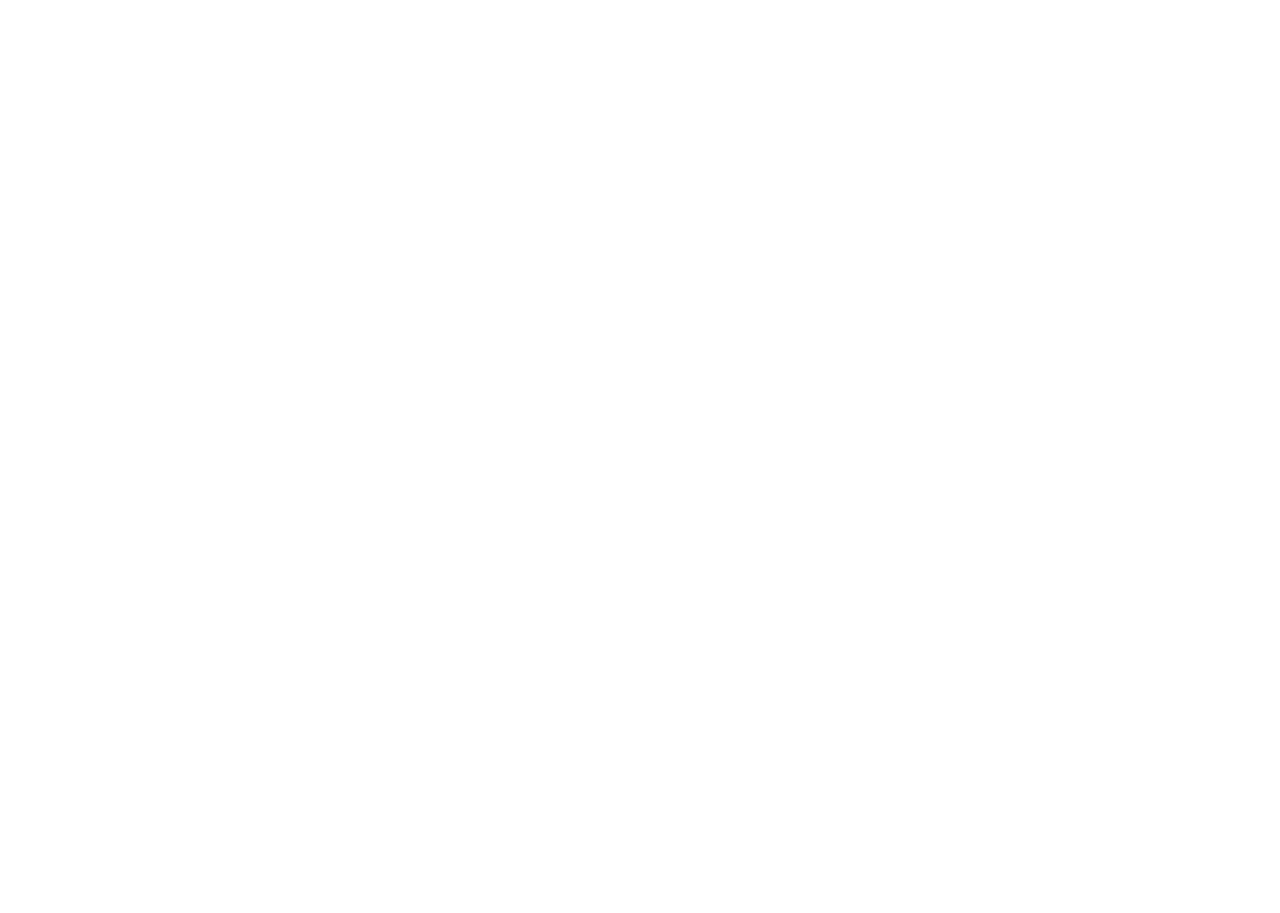
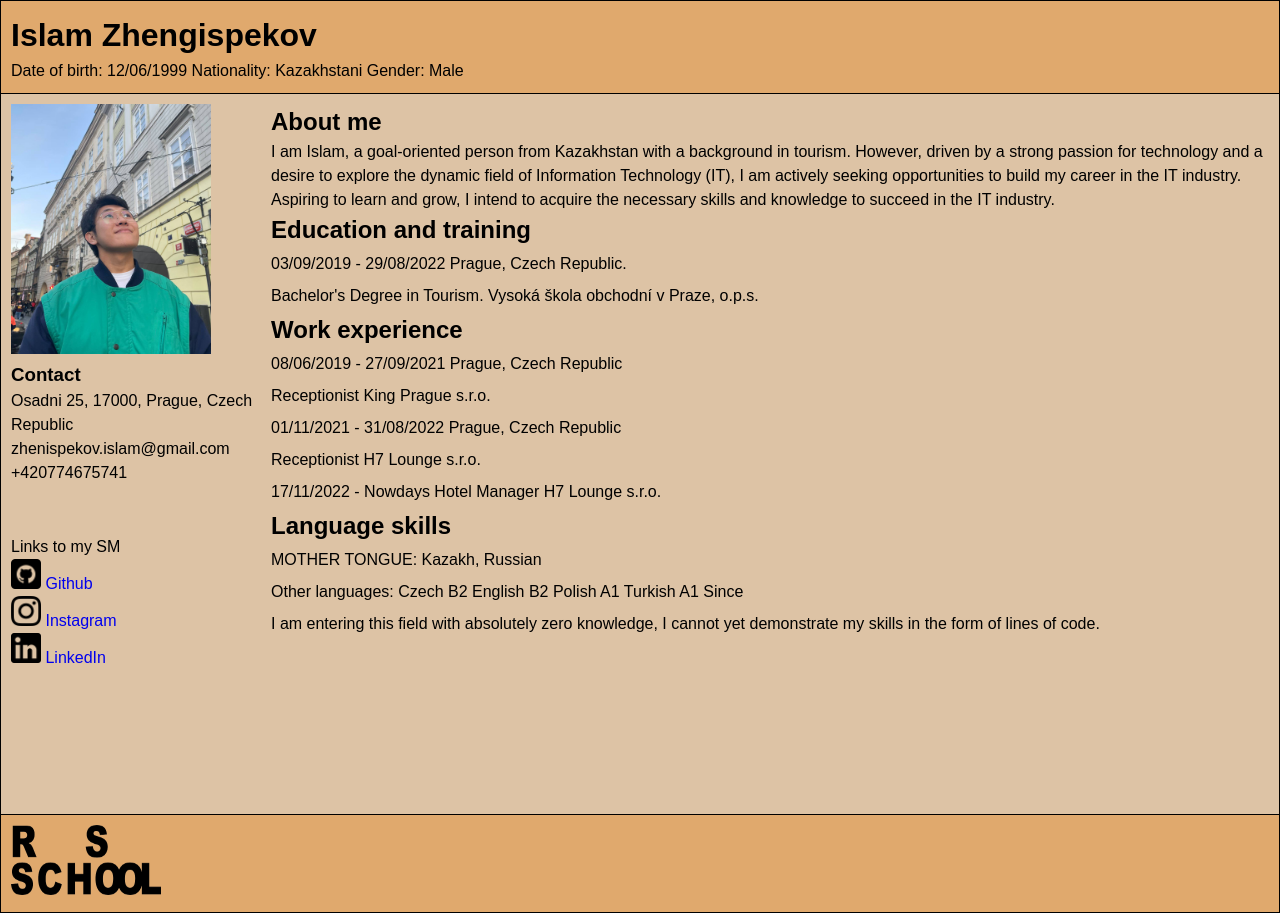
Before and after one commit to Zhengispekov/rsschool-cv, a plain HTML site: page index.html in a window 1280 px wide. Before the commit the page ends 800 px from the top, so only its background shows below. Drawn offline with Linux system fonts and the light colour scheme.

Commit message:
feat:update CV

```diff
--- a/index.html
+++ b/index.html
@@ -1,10 +1,109 @@
 <!DOCTYPE html>
 <html lang="en">
   <head>
-    <meta charset="UTF-8">
-    <meta name="viewport" content="width=device-width, initial-scale=1.0">
-    <title>CV for RS School</title>
-    <link rel="stylesheet" href="style.css">
+    <meta charset="UTF-8" />
+    <meta name="viewport" content="width=device-width, initial-scale=1.0" />
+    <title>My CV</title>
   </head>
-  <body></body>
+  <link href="style.css" rel="stylesheet" />
+
+  <body>
+    <div class="content">
+      <div class="header">
+        <h1>Islam Zhengispekov</h1>
+        Date of birth: 12/06/1999 Nationality: Kazakhstani Gender: Male
+      </div>
+      <div class="main">
+        <div class="menu">
+          <img src="ph1.jpg" alt="my photo" width="200" height="250" />
+          <h3 class="bold">Contact</h3>
+
+          <p class="mb-50">
+            Osadni 25, 17000, Prague, Czech Republic zhenispekov.islam@gmail.com
+            +420774675741
+          </p>
+
+          <p>Links to my SM</p>
+          <a
+            style="text-decoration: none"
+            href="https://github.com/Zhengispekov"
+          >
+            <img
+              src="free-icon-github-3291695.png"
+              alt="Github"
+              width="30px"
+              height="30px"
+            />
+            Github</a
+          >
+          <br />
+          <a
+            style="text-decoration: none"
+            href="https://www.instagram.com/islam_zhengispekov/"
+          >
+            <img
+              src="free-icon-instagram-1384031.png"
+              alt="inst"
+              width="30px"
+              height="30px"
+            />
+            Instagram</a
+          >
+          <br />
+          <a
+            style="text-decoration: none"
+            href="https://www.linkedin.com/in/islam-zhenispekov"
+          >
+            <img
+              src="free-icon-linkedin-logo-61109.png"
+              alt="lin"
+              width="30px"
+              height="30px"
+            />
+            LinkedIn</a
+          >
+          <br />
+        </div>
+        <div class="main-info">
+          <h2 class="bold">About me</h2>
+          <p>
+            I am Islam, a goal-oriented person from Kazakhstan with a background
+            in tourism. However, driven by a strong passion for technology and a
+            desire to explore the dynamic field of Information Technology (IT),
+            I am actively seeking opportunities to build my career in the IT
+            industry. Aspiring to learn and grow, I intend to acquire the
+            necessary skills and knowledge to succeed in the IT industry.
+          </p>
+
+          <h2 class="bold">Education and training</h2>
+          03/09/2019 - 29/08/2022 Prague, Czech Republic. <br />
+          Bachelor's Degree in Tourism. Vysoká škola obchodní v Praze, o.p.s.
+
+          <h2 class="bold">Work experience</h2>
+          08/06/2019 - 27/09/2021 Prague, Czech Republic <br />
+          Receptionist King Prague s.r.o. <br />
+          01/11/2021 - 31/08/2022 Prague, Czech Republic <br />
+          Receptionist H7 Lounge s.r.o. <br />
+          17/11/2022 - Nowdays Hotel Manager H7 Lounge s.r.o.
+
+          <h2 class="bold">Language skills</h2>
+          MOTHER TONGUE: Kazakh, Russian <br />
+          Other languages: Czech B2 English B2 Polish A1 Turkish A1 Since <br />
+          I am entering this field with absolutely zero knowledge, I cannot yet
+          demonstrate my skills in the form of lines of code.
+        </div>
+        <div class="clearer"></div>
+      </div>
+      <div class="footer">
+        <a href="https://rs.school/js/">
+          <img
+            src="logo-rsschool3.png"
+            alt="rsschool"
+            width="150px"
+            height="70px"
+          />
+        </a>
+      </div>
+    </div>
+  </body>
 </html>
--- a/style.css
+++ b/style.css
@@ -1,3 +1,51 @@
-.font {
+* {
+  margin: 0;
+  padding: 0;
+  border: 0;
   font-family: Arial, Helvetica, sans-serif;
+  line-height: 150%;
 }
+
+.content {
+  border: 1px solid #000;
+  background-color: #ddc3a5;
+}
+
+.header {
+  border-bottom: 1px solid #000;
+  padding: 10px;
+  background-color: #e0a96d;
+}
+
+.menu {
+  width: 250px;
+  height: 700px;
+  float: left;
+  padding: 10px;
+}
+
+.main-info {
+  margin-left: 200px;
+
+  padding: 10px;
+  line-height: 2em;
+}
+.clearer {
+  clear: both;
+}
+.bold {
+  font-weight: 700;
+}
+
+.mb-50 {
+  margin-bottom: 50px;
+}
+.mb-5 {
+  margin-bottom: 5px;
+}
+
+.footer {
+  border-top: 1px solid #000;
+  padding: 10px;
+  background-color: #e0a96d;
+}
```
Also changed, not shown: Resume ph.jpg (added), free-icon-github-3291695.png (added), free-icon-instagram-1384031.png (added), free-icon-linkedin-logo-61109.png (added), logo-rsschool3.png (added), ph1.jpg (added).
